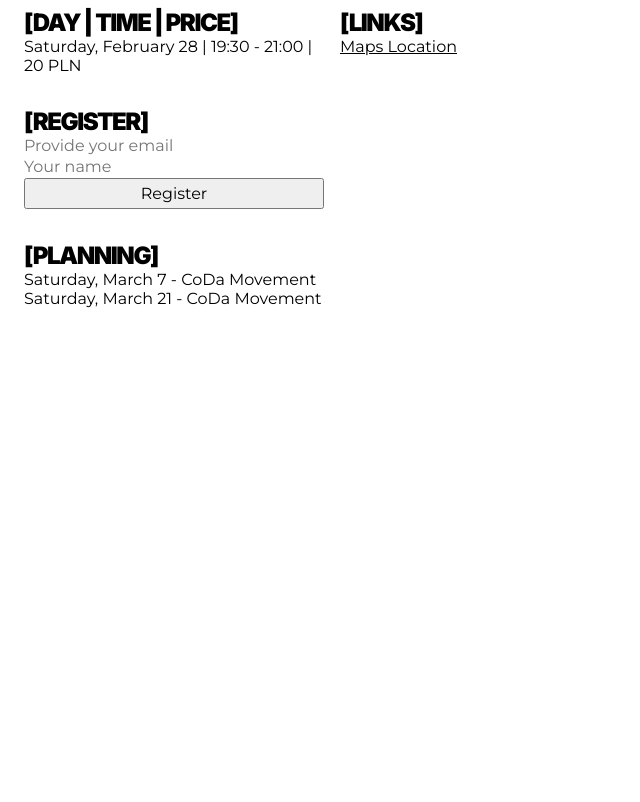
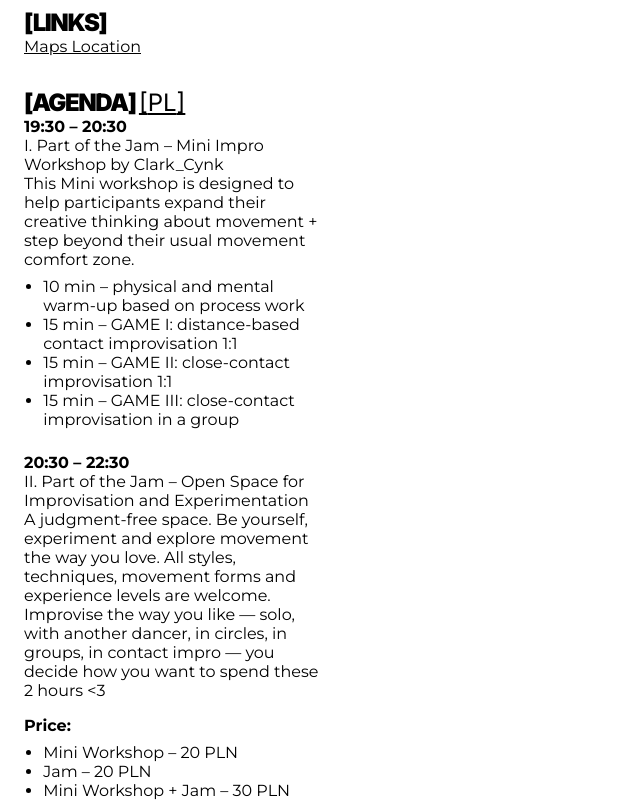
Before and after one commit to nowmdr/exp.waw, a Next.js app: page / in a window 1280 px wide. Shown: the part 820-1622 px from the top of the page, without its empty margins (0-640 px from the left). Before the commit the page ends 1176 px from the top, so only its background shows below. Built offline with nearby package versions, Linux system fonts and the light colour scheme.

Commit message:
add agenda

```diff
--- a/src/app/page.tsx
+++ b/src/app/page.tsx
@@ -1,6 +1,7 @@
 import styles from "./page.module.css";
 import { data } from "../data/data";
 import RegisterForm from "../components/forms/RegisterForm";
+import AgendaSection from "../components/AgendaSection";
 
 export default function Home() {
   return (
@@ -29,16 +30,12 @@ export default function Home() {
       <section className={styles.sectionGrid}>
         <div className={styles.content1}>
           <div className={styles.contentItem}>
-            <h2 className={styles.subtitle}>[Upcoming]</h2>
-            <p>Please fill form below to register</p>
-          </div>
-          <div className={styles.contentItem}>
             <h3 className={styles.subtitle}>[Location]</h3>
             <p>CoDa Movement, Kijowska 11, 03-743 Warszawa</p>
           </div>
           <div className={styles.contentItem}>
-            <h3 className={styles.subtitle}>[Day | Time | Price]</h3>
-            <p>Saturday, February 28 | 19:30 - 21:00 | 20 PLN</p>
+            <h3 className={styles.subtitle}>[Day | Time]</h3>
+            <p>Saturday, February 28 | 19:30 - 22:30</p>
           </div>
           <div className={styles.contentItem}>
             <h3 className={styles.subtitle}>[Links]</h3>
@@ -51,10 +48,13 @@ export default function Home() {
             >
               Maps Location
             </a>
-            {/*<a href="/event.ics" target="_blank" rel="noopener noreferrer">
-              Calendar Event
-            </a>*/}
           </div>
+        </div>
+      </section>
+
+      <section className={styles.sectionGrid}>
+        <div className={styles.content1}>
+          <AgendaSection />
         </div>
       </section>
       <section className={styles.sectionGrid}>
@@ -65,15 +65,6 @@ export default function Home() {
           </div>
         </div>
       </section>
-      <section className={styles.sectionGrid}>
-        <div className={styles.content1}>
-          <div className={styles.contentItem}>
-            <h2 className={styles.subtitle}>[Planning]</h2>
-            <p>Saturday, March 7 - CoDa Movement</p>
-            <p>Saturday, March 21 - CoDa Movement</p>
-          </div>
-        </div>
-      </section>
     </div>
   );
 }
--- /dev/null
+++ b/src/components/AgendaSection.tsx
@@ -0,0 +1,44 @@
+"use client";
+
+import { useState } from "react";
+import { data } from "../data/data";
+import styles from "../app/page.module.css";
+
+export default function AgendaSection() {
+  const [lang, setLang] = useState<"en" | "pl">("en");
+  const agenda = data[lang].agenda;
+
+  return (
+    <div className={styles.contentItem}>
+      <h2 className={styles.subtitle}>
+        [{agenda.title}]{" "}
+        <button
+          onClick={() => setLang(lang === "en" ? "pl" : "en")}
+          style={{ fontFamily: "inherit", fontSize: "inherit", background: "none", border: "none", cursor: "pointer", textDecoration: "underline", padding: 0 }}
+        >
+          [{lang === "en" ? "PL" : "EN"}]
+        </button>
+      </h2>
+      {agenda.parts.map((part, i) => (
+        <div key={i} style={{ marginBottom: "1rem" }}>
+          <p><strong>{part.time}</strong></p>
+          <p>{part.title}</p>
+          <p>{part.description}</p>
+          {part.schedule.length > 0 && (
+            <ul style={{ paddingLeft: "1.2rem", margin: "0.5rem 0" }}>
+              {part.schedule.map((item, j) => (
+                <li key={j}>{item}</li>
+              ))}
+            </ul>
+          )}
+        </div>
+      ))}
+      <p><strong>{agenda.price.title}:</strong></p>
+      <ul style={{ paddingLeft: "1.2rem", margin: "0.5rem 0" }}>
+        {agenda.price.items.map((item, i) => (
+          <li key={i}>{item}</li>
+        ))}
+      </ul>
+    </div>
+  );
+}
--- a/src/data/data.ts
+++ b/src/data/data.ts
@@ -16,6 +16,39 @@ ideas in circle during the jam.`,
         music, exchange dance ideas
         we sure this pace is for you.`,
     },
+    agenda: {
+      title: "Agenda",
+      parts: [
+        {
+          time: "19:30 – 20:30",
+          title: "I. Part of the Jam – Mini Impro Workshop by Clark_Cynk",
+          description:
+            "This Mini workshop is designed to help participants expand their creative thinking about movement + step beyond their usual movement comfort zone.",
+          schedule: [
+            "10 min – physical and mental warm-up based on process work",
+            "15 min – GAME I: distance-based contact improvisation 1:1",
+            "15 min – GAME II: close-contact improvisation 1:1",
+            "15 min – GAME III: close-contact improvisation in a group",
+          ],
+        },
+        {
+          time: "20:30 – 22:30",
+          title:
+            "II. Part of the Jam – Open Space for Improvisation and Experimentation",
+          description:
+            "A judgment-free space. Be yourself, experiment and explore movement the way you love. All styles, techniques, movement forms and experience levels are welcome. Improvise the way you like — solo, with another dancer, in circles, in groups, in contact impro — you decide how you want to spend these 2 hours <3",
+          schedule: [],
+        },
+      ],
+      price: {
+        title: "Price",
+        items: [
+          "Mini Workshop – 20 PLN",
+          "Jam – 20 PLN",
+          "Mini Workshop + Jam – 30 PLN",
+        ],
+      },
+    },
   },
   pl: {
     concept: {
@@ -27,6 +60,39 @@ ideas in circle during the jam.`,
       title: "Styl",
       description:
         "Lorem ipsum dolor sit amet, consectetur adipiscing elit. Sed euismod, nisl eget aliquam aliquet, nisl nisl aliquet nisl, eget aliquam nisl nisl eget nisl.",
+    },
+    agenda: {
+      title: "Plan",
+      parts: [
+        {
+          time: "19:30 – 20:30",
+          title: "Część Jam – mini warsztaty impro by Clark_Cynk",
+          description:
+            "Będzie to mini warsztat, pomagający uczestnikom w poszerzeniu ich kreatywnego myślenia o ruchu + pozwalający wyjść poza ramy ruchu będącego ich strefą komfortu.",
+          schedule: [
+            "10 min – rozgrzewka fizyczna i psychiczna oparta na procesie",
+            "15 min – GRA I: impro w kontakcie na dystans 1:1",
+            "15 min – GRA II: impro w bliskim kontakcie 1:1",
+            "15 min – GRA III: impro w bliskim kontakcie w grupie",
+          ],
+        },
+        {
+          time: "20:30 – 22:30",
+          title:
+            "Część Jam – otwarta przestrzeń do improwizacji i eksperymentowania",
+          description:
+            "Przestrzeń wolna od oceny. Bądź sobą, eksperymentuj i eksploruj ruch tak jak kochasz. Wszystkie style, techniki, formy ruchu i poziomy zaawansowania mile widziane. Improwizujemy tak jak lubisz - solo, z innym tancerzem, w kołach, w grupie, w kontakt impro - to ty decydujesz jak chcesz spędzić te 2 godziny <3",
+          schedule: [],
+        },
+      ],
+      price: {
+        title: "Cena",
+        items: [
+          "Mini Warsztat – 20 PLN",
+          "Jam – 20 PLN",
+          "Mini Warsztat + Jam – 30 PLN",
+        ],
+      },
     },
   },
 };
```
